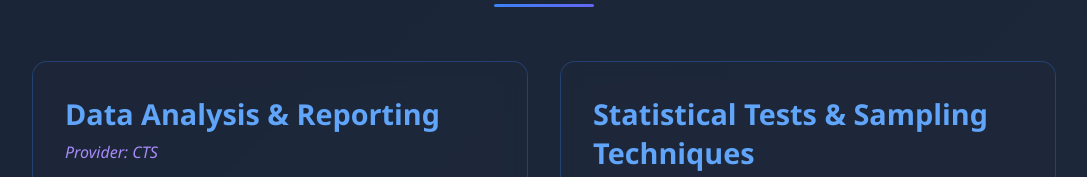
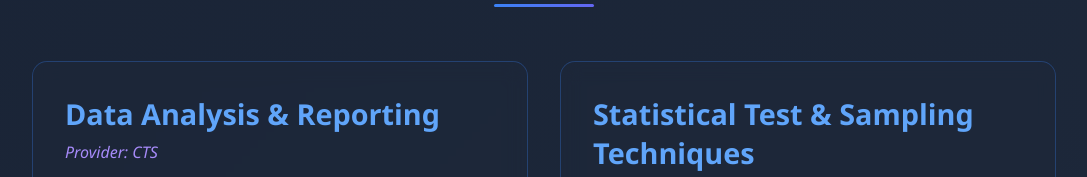
Before and after one commit to Os-Shabbar/Os-Shabbar.github.io, a plain HTML site: page index.html in a window 1280 px wide. Shown: the part 3587-3764 px from the top of the page, without its empty margins (96-1183 px from the left). Drawn offline with Linux system fonts and the light colour scheme.

Commit message:
Update index.html

```diff
--- a/index.html
+++ b/index.html
@@ -626,7 +626,7 @@
       </div>
 
       <div>
-        <h3>Statistical Tests & Sampling Techniques</h3>
+        <h3>Statistical Test & Sampling Techniques</h3>
         <span>Provider: MBS</span>
         <a href="files/certificates/Statistical Test and Sampling Technique.pdf"
           target="_blank"
```
